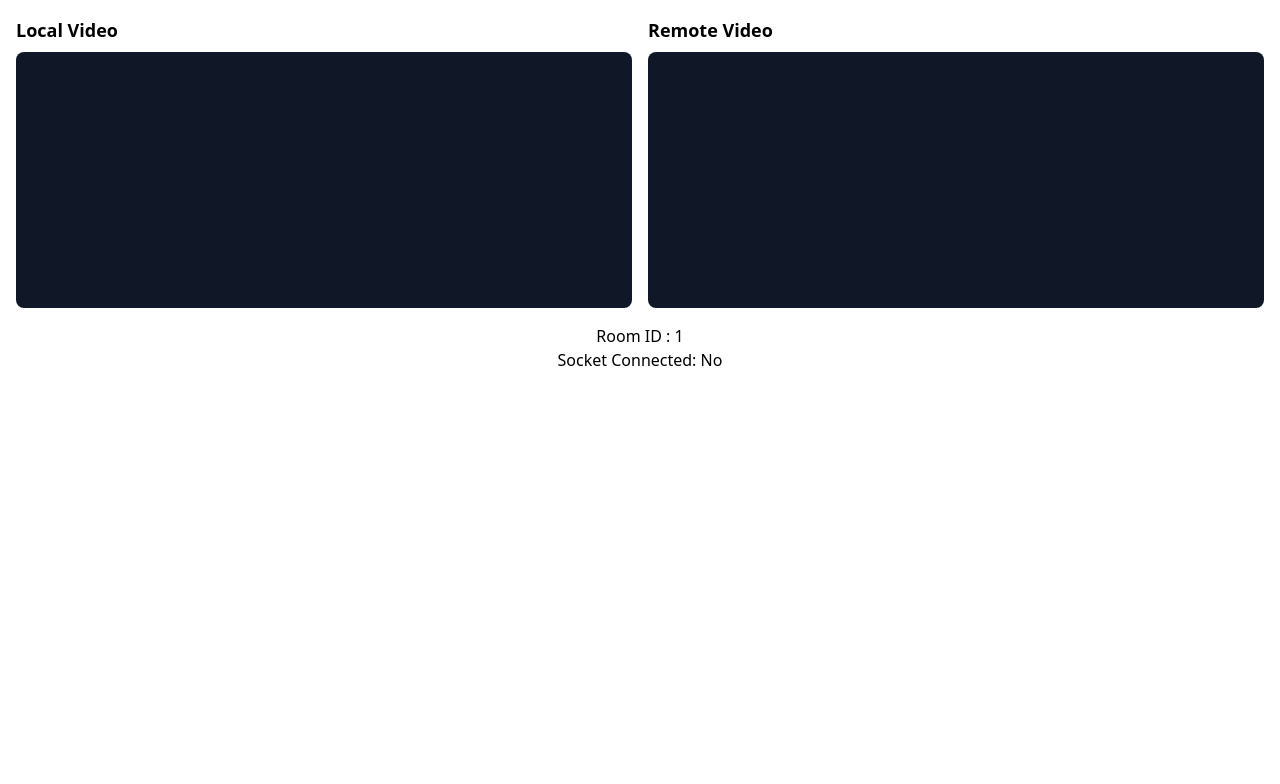
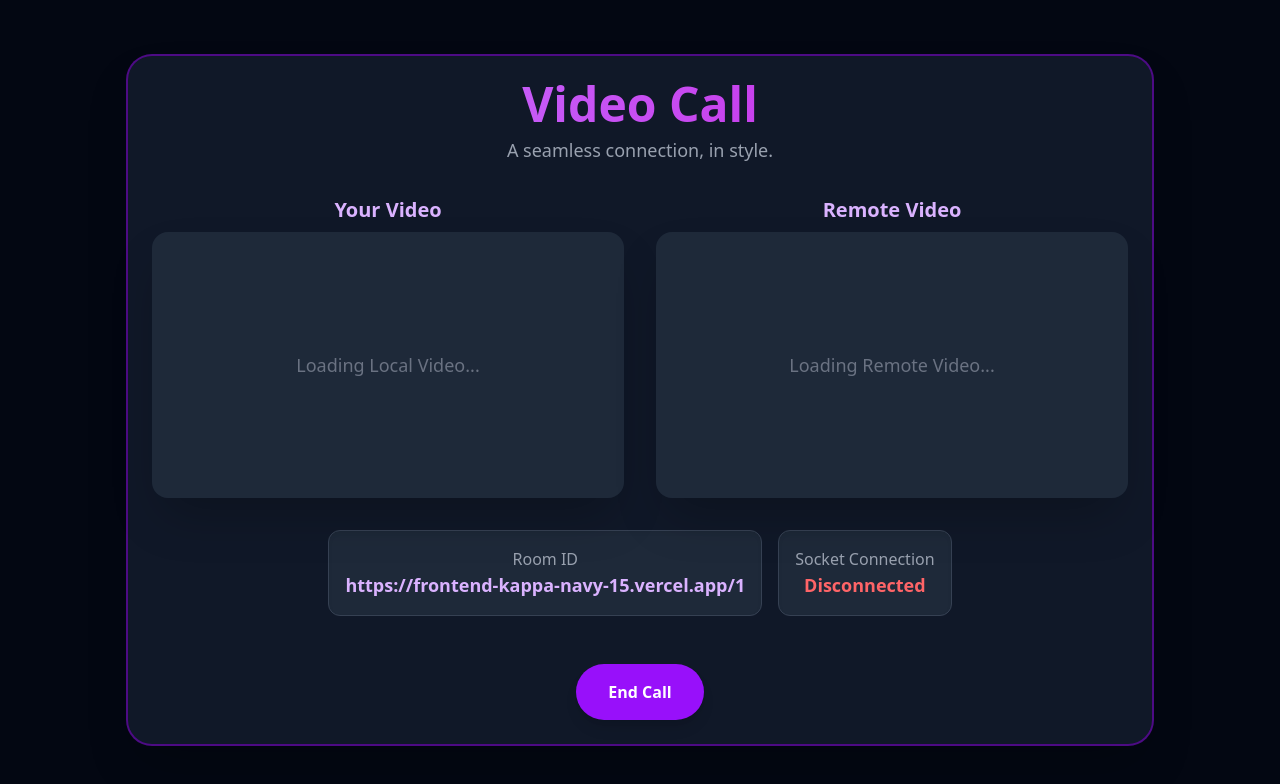
Before and after one commit to AbrehamElka/frontend, a Next.js app: page /room/1 in a window 1280 px wide. Shown: the top 784 px of the page. Built offline with nearby package versions, Linux system fonts and the light colour scheme; no server answers.

Commit message:
stylizing the confrence room

```diff
--- a/app/room/[roomId]/page.tsx
+++ b/app/room/[roomId]/page.tsx
@@ -152,31 +152,86 @@ const Room = () => {
   };
 
   return (
-    <div className="flex flex-col gap-4 p-4">
-      <div className="grid grid-cols-2 gap-4">
-        <div>
-          <h3 className="text-lg font-semibold mb-2">Local Video</h3>
+    <div className="bg-gray-950 min-h-screen text-white p-4 sm:p-8 flex flex-col items-center justify-center font-sans antialiased">
+      <div className="max-w-5xl w-full mx-auto p-6 bg-gray-900 rounded-3xl shadow-2xl ring-2 ring-purple-600/50">
+        <div className="text-center mb-8">
+          <h1 className="text-4xl sm:text-5xl font-extrabold text-transparent bg-clip-text bg-gradient-to-r from-purple-400 to-fuchsia-600 mb-2">
+            Video Call
+          </h1>
+          <p className="text-gray-400 text-lg">
+            A seamless connection, in style.
+          </p>
+        </div>
+
+        {/* Video container grid */}
+        <div className="grid grid-cols-1 md:grid-cols-2 gap-8 mb-8">
+          {/* Local Video */}
+          <div className="flex flex-col items-center">
+            <h3 className="text-xl font-bold mb-2 text-purple-300">
+              Your Video
+            </h3>
+            <div className="relative w-full aspect-video rounded-2xl overflow-hidden shadow-2xl transition-transform duration-300 ease-in-out transform hover:scale-105">
               <video
                 ref={localVideoRef}
                 autoPlay
                 playsInline
                 muted
-            className="w-full h-64 bg-gray-900 rounded-lg"
+                className="w-full h-full object-cover"
               />
+              <div className="absolute inset-0 bg-gray-800 flex items-center justify-center text-gray-500 text-lg">
+                Loading Local Video...
               </div>
-        <div>
-          <h3 className="text-lg font-semibold mb-2">Remote Video</h3>
+            </div>
+          </div>
+
+          {/* Remote Video */}
+          <div className="flex flex-col items-center">
+            <h3 className="text-xl font-bold mb-2 text-purple-300">
+              Remote Video
+            </h3>
+            <div className="relative w-full aspect-video rounded-2xl overflow-hidden shadow-2xl transition-transform duration-300 ease-in-out transform hover:scale-105">
               <video
                 ref={remoteVideoRef}
                 autoPlay
                 playsInline
-            className="w-full h-64 bg-gray-900 rounded-lg"
+                className="w-full h-full object-cover"
               />
+              <div className="absolute inset-0 bg-gray-800 flex items-center justify-center text-gray-500 text-lg">
+                Loading Remote Video...
               </div>
             </div>
-      <div className="text-center">
-        <p>Room ID : {roomId}</p>
-        <p>Socket Connected: {isSocketConnected ? "Yes" : "No"}</p>
+          </div>
+        </div>
+
+        {/* Status Indicators */}
+        <div className="flex flex-col sm:flex-row items-center justify-center gap-4 text-center mt-8">
+          <div className="bg-gray-800 p-4 rounded-xl shadow-inner border border-gray-700">
+            <p className="text-gray-400 font-medium">Room ID</p>
+            <p className="text-purple-300 font-bold text-lg">
+              <span>
+                {" "}
+                https://frontend-kappa-navy-15.vercel.app/{roomId || "N/A"}{" "}
+              </span>
+            </p>
+          </div>
+          <div className="bg-gray-800 p-4 rounded-xl shadow-inner border border-gray-700">
+            <p className="text-gray-400 font-medium">Socket Connection</p>
+            <p
+              className={`font-bold text-lg ${
+                isSocketConnected ? "text-green-400" : "text-red-400"
+              }`}
+            >
+              {isSocketConnected ? "Connected" : "Disconnected"}
+            </p>
+          </div>
+        </div>
+
+        {/* Control buttons can go here */}
+        <div className="flex items-center justify-center mt-12">
+          <button className="px-8 py-4 bg-purple-600 text-white font-bold rounded-full shadow-lg hover:bg-purple-700 transition-all duration-300 ease-in-out transform hover:-translate-y-1 hover:scale-105 focus:outline-none focus:ring-4 focus:ring-purple-500 focus:ring-opacity-50">
+            End Call
+          </button>
+        </div>
       </div>
     </div>
   );
```
Lines whose indentation alone changed are shown as unchanged.
